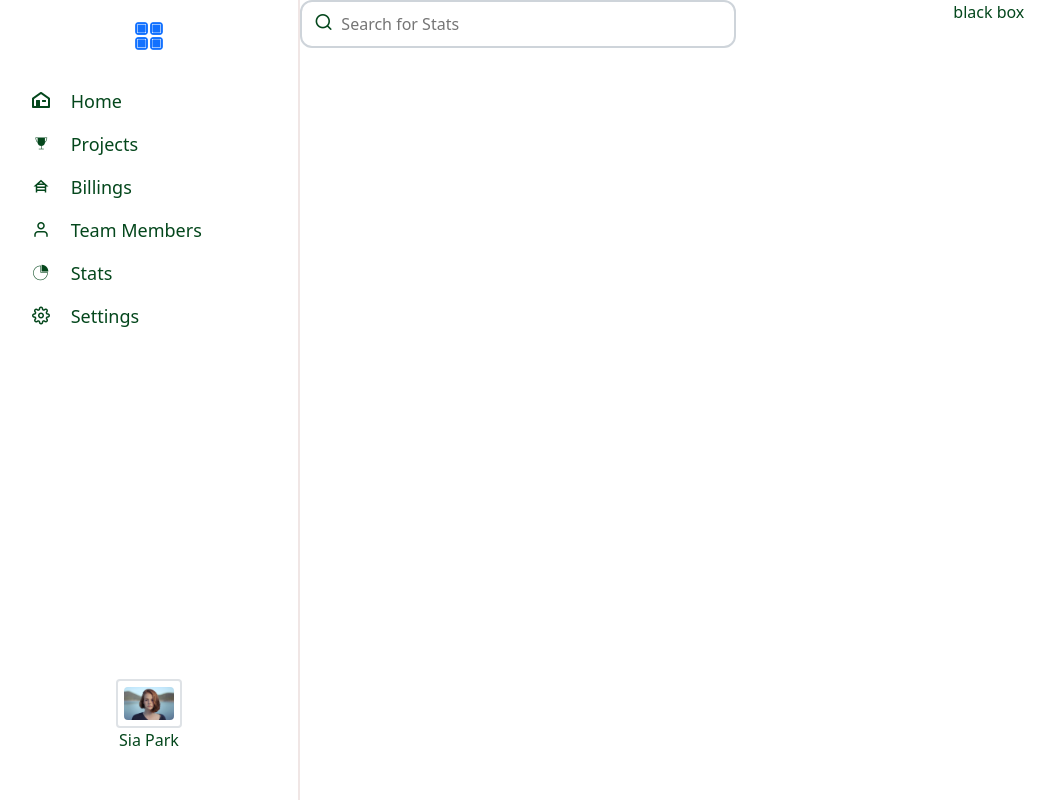
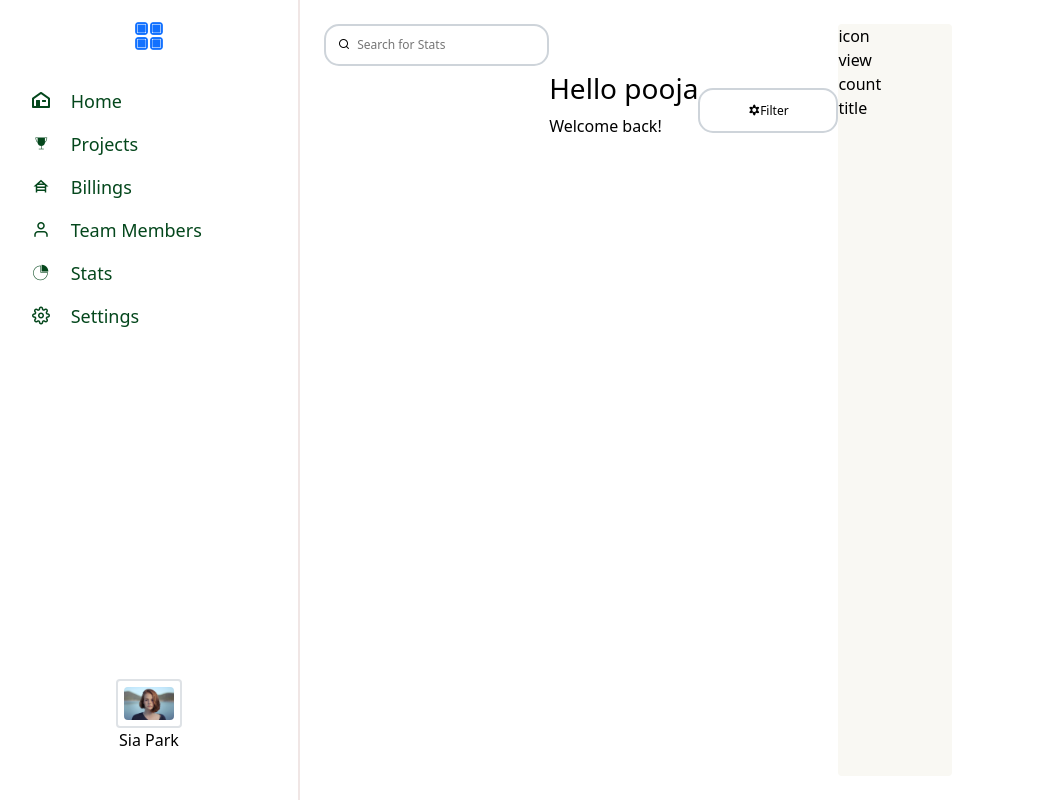
Before and after one commit to cherry-poo-manvani/Black-Dashboard, a website: page index.html in a window 1280 px wide. Shown: the whole page, without its empty margins (0-1055 px from the left). Drawn offline with Linux system fonts and the light colour scheme; files whose address does not match are found by name.

Commit message:
feat: main section

```diff
--- a/assets/scss/base/_colors.scss
+++ b/assets/scss/base/_colors.scss
@@ -1,15 +1,23 @@
 // Theme Primary Color
 $primary: #04471c;
 // Mainly use for UI controls like Buttons
-$secondary: #fbde4a;
+// $secondary: #fbde4a;
 // Used for Footer Section
 $accent: #021a28;
 // Mainly use for Normal Text color
-$gray: #989d9e;
+$gray-600: #ced4da;
 // Additional Shades of gray color
 $light: #f0e6e5;
 $extra-light: #fcfcfc;
+// black
+$dark: #000000;
 // body
-$body-color: #04471c;
+$body-color: $dark;
 // Dedicated for button text only
-$btn-text-primary: $primary;
+$btn-text-primary: $accent;
+// colors for cards
+$dashboard-view-card: #f9f8f3;
+$sale-card: #ffefe2;
+$profit-card: #eefcef;
+$orders-card: #e6f5fa;
+$vists-card: #f4f5f9;
--- a/assets/scss/base/_variables.scss
+++ b/assets/scss/base/_variables.scss
@@ -11,4 +11,6 @@ $list-font-size: 1.125rem;
 $border-width:2px;
 //card
 $card-border-radius: 20px;
-$input-border-radius: 12px;
+$input-border-radius: 15px;
+// Search box
+$input-font-size: 12px;
--- a/assets/scss/component/_buttons.scss
+++ b/assets/scss/component/_buttons.scss
@@ -1 +1,7 @@
 // Button styles goes here
+.btn {
+    width: 140px;
+    height: 45px;
+    border-radius: $input-border-radius;
+    border: 2px solid $gray-600;
+}
--- a/assets/scss/component/_cards.scss
+++ b/assets/scss/component/_cards.scss
@@ -1 +1,4 @@
 // Card styles goes here
+.view-cards {
+    background-color: $dashboard-view-card;
+}
--- a/assets/scss/layout/_content.scss
+++ b/assets/scss/layout/_content.scss
@@ -1,11 +1,9 @@
 // Main
 // Search-bar
 #searchInput {
-     ::placeholder {
-        font-size: 10px;
+    outline: none;
+    font-size: $input-font-size;
+    .search-icon-size {
+        font-size: larger;
     }
 }
-
-.search-icon-size {
-    font-size: larger;
-}
--- a/index.html
+++ b/index.html
@@ -79,24 +79,42 @@
         <!-- sidebar section ends -->
 
         <!-- Main section starts -->
-        <main class="d-flex flex-grow-1">
+        <main class="d-flex flex-grow-1 p-lg-4 ">
             <!--search-box -->
-            <div class="col-8">
-                <div class="col-8">
-                    <div class="form-control col-4">
-                        <label for="searchInput" class="icon border-0 "><span class="search-icon-size icon-search"></span></label>
-                        <input type="search" class="border-0 p-md-1" id="searchInput" placeholder="Search for Stats">
+            <div class=" ">
+                <div class="form-control">
+                    <label for="searchInput" class="icon border-0 "><span class="search-icon-size icon-search"></span></label>
+                    <input type="search" class="border-0 p-md-1" id="searchInput" placeholder="Search for Stats">
+                </div>
+            </div>
+            <!-- Greeting block -->
+            <div class="d-flex justify-content-between align-content-center pt-5">
+                <div class="d-flex flex-column ">
+                    <h3>Hello pooja</h3>
+                    <span>Welcome back!</span>
+                </div>
+                <!-- Filter-Button -->
+                <div class="d-flex justify-content-end pt-3">
+                    <button type="button" class="btn form-control"><i class=" icon-filter"></i>Filter</button>
+                </div>
+            </div>
+            <!-- Dashboard view cards section -->
+            <div class="wrapper d-flex">
+                <div class="rounded border-0 view-cards">
+                    <div class="col-4 d-flex flex-column">
+                        <div>
+                            icon
+                        </div>
+                        <div>
+                            <span>view</span> count
+                            <span>title</span>
+                        </div>
                     </div>
                 </div>
-
             </div>
-            <div class="col-4">
-                black box
-            </div>
-
-        </main>
-        <!-- Main section ends -->
-
+    </div>
+    </main>
+    <!-- Main section ends -->
     </div>
 </body>
 
```
Also changed, not shown: assets/css/style.min.css, 1 other file.
